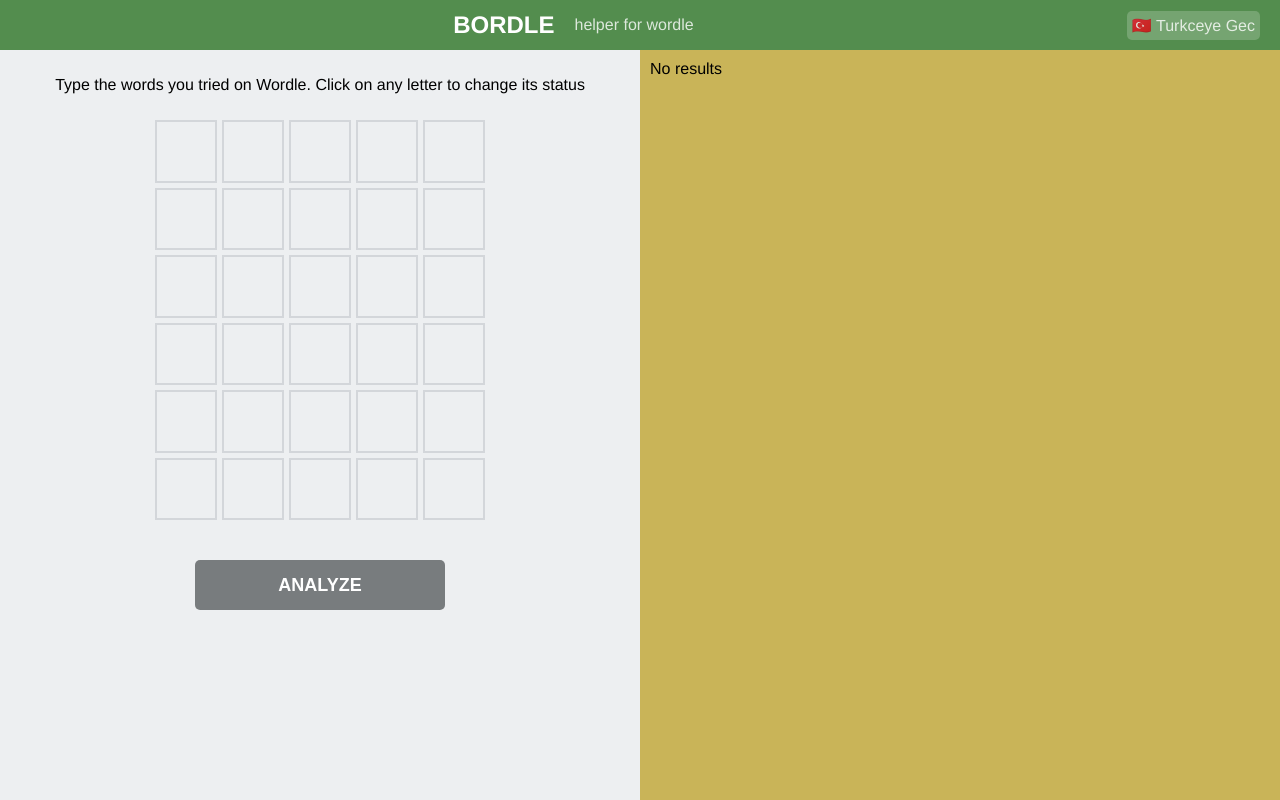
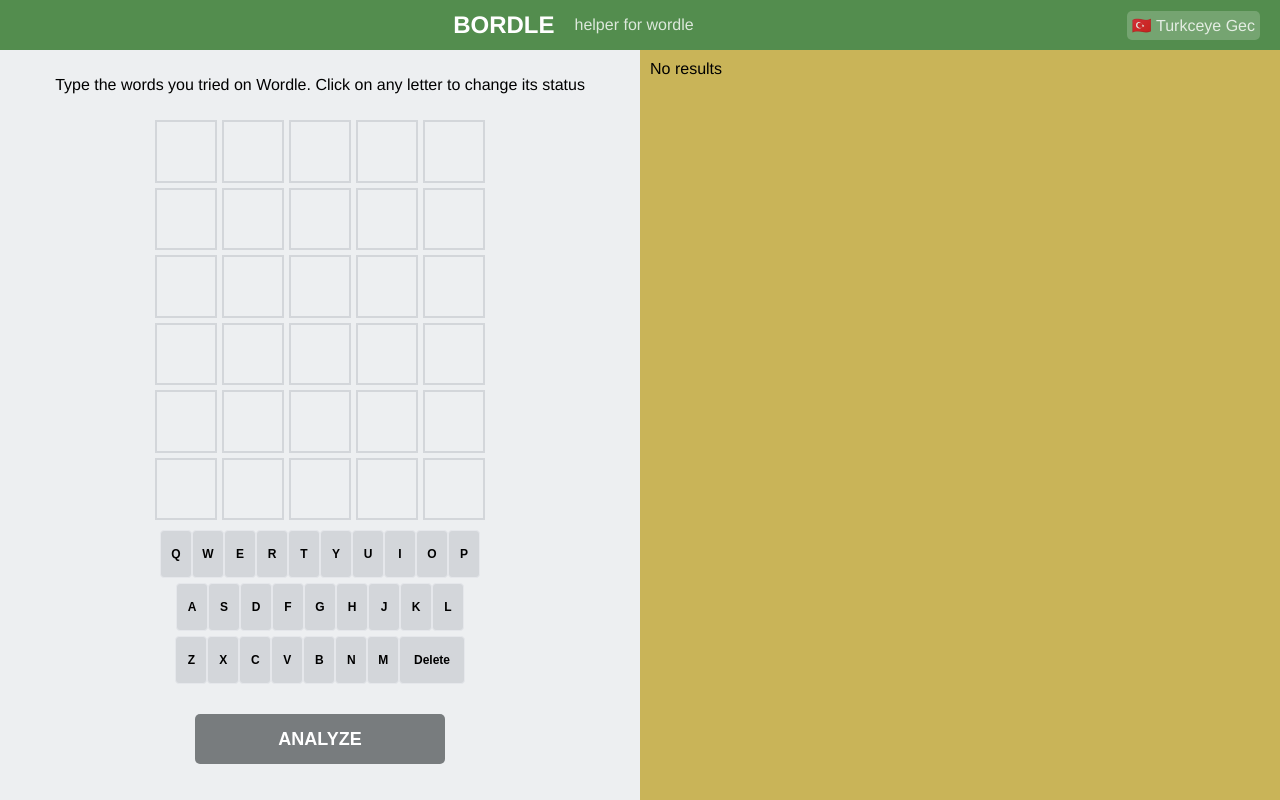
Before and after one commit to alioguzhan/bordle, a React (Create React App) app: page / in a window 1280 px wide. Built offline with nearby package versions, Linux system fonts and the light colour scheme.

Commit message:
add keyboard

```diff
--- a/src/App.scss
+++ b/src/App.scss
@@ -305,3 +305,16 @@
     transform: rotateX(0);
   }
 }
+
+.key {
+  --tw-bg-opacity: 1;
+  background-color: #d3d6da;
+  box-shadow: none;
+  outline: none;
+  border-radius: 0.25rem;
+  font-size: 0.75rem;
+  line-height: 1rem;
+  font-weight: 700;
+  border: 1px solid #e5e7eb;
+  box-sizing: border-box;
+}
--- a/src/App.tsx
+++ b/src/App.tsx
@@ -2,6 +2,7 @@
 import { ToastContainer } from "react-toastify";
 import "react-toastify/dist/ReactToastify.css";
 import "./App.scss";
+import { Keyboard } from "./Keyboard";
 import { useDict } from "./useDict";
 
 type Letter = {
@@ -64,7 +65,7 @@
   const [corrects, setCorrects] = React.useState<Letter[]>([]);
   const [wordle, setWordle] = React.useState<Wordle>(initWordle());
   const [results, setResults] = React.useState<string[]>([]);
-
+  const [row, setRow] = React.useState<number>(0);
   const [lang, setLang] = React.useState<"en" | "tr">(
     navigator.language.includes("tr") ? "tr" : "en"
   );
@@ -89,6 +90,35 @@
     );
     setCorrects(corrects);
   }, [wordle]);
+
+  const onChar = (letter: string, row: number) => {
+    const regex = /^[a-z][A-Z]*$/;
+    if (!regex.test(letter)) return;
+    // find the first empty box
+    const empty = wordle[row].findIndex((x) => x.type === "empty");
+    if (empty === -1) return;
+    // update the wordle
+    const newWordle = [...wordle];
+    newWordle[row][empty] = {
+      letter,
+      type: "absent",
+      position: empty,
+    };
+    setWordle(newWordle);
+    // handle backspace and delete keys from wordle
+  };
+
+  function onDelete(row: number) {
+    const newWordle = [...wordle];
+    const notEmpty = newWordle[row].filter((x) => x.letter !== "");
+    newWordle[row][notEmpty.length - 1] = {
+      letter: "",
+      type: "empty",
+      position: notEmpty.length - 1,
+    };
+    setWordle(newWordle);
+  }
+
   function analyze() {
     const r = Dict.words
       .filter((w) => {
@@ -103,11 +133,14 @@
       })
       .filter((w) => {
         return presents.every((p, i) => {
-          return p.letter === w[i] && p.position !== i;
+          return w.includes(p.letter) && w[p.position] !== p.letter;
         });
       });
 
-    setResults(r);
+    //  make it uniq
+    const uniq = new Set(r);
+    const results = Array.from(uniq);
+    setResults(results.sort());
   }
 
   return (
@@ -139,37 +172,17 @@
             {wordle.map((row, i) => (
               <div
                 tabIndex={i}
+                onClick={() => {
+                  setRow(i);
+                }}
                 key={i}
                 className="row"
                 onKeyDown={(e) => {
-                  if (e.keyCode === 9 || e.code === "Backspace") {
-                    const newWordle = [...wordle];
-                    const notEmpty = newWordle[i].filter(
-                      (x) => x.letter !== ""
-                    );
-                    newWordle[i][notEmpty.length - 1] = {
-                      letter: "",
-                      type: "empty",
-                      position: notEmpty.length - 1,
-                    };
-                    setWordle(newWordle);
+                  if (e.code === "Backspace") {
+                    onDelete(i);
                   } else {
-                    // get the pressed letter
                     const letter = e.key.toLowerCase();
-                    const regex = /^[a-z][A-Z]*$/;
-                    if (!regex.test(letter)) return;
-                    // find the first empty box
-                    const empty = row.findIndex((x) => x.type === "empty");
-                    if (empty === -1) return;
-                    // update the wordle
-                    const newWordle = [...wordle];
-                    newWordle[i][empty] = {
-                      letter,
-                      type: "absent",
-                      position: empty,
-                    };
-                    setWordle(newWordle);
-                    // handle backspace and delete keys from wordle
+                    onChar(letter, i);
                   }
                 }}
               >
@@ -214,6 +227,11 @@
               </div>
             ))}
           </div>
+          <Keyboard
+            lang={lang}
+            onChar={(v) => onChar(v.toLocaleLowerCase(), row)}
+            onDelete={() => onDelete(row)}
+          />
           <div className="btn-wrapper">
             <button
               className="analyze-btn"
@@ -247,8 +265,8 @@
           </div>
           {results.length < 501 && (
             <div className="result-list">
-              {results.map((word) => (
-                <div key={word} className="result-item">
+              {results.map((word, i) => (
+                <div key={word + i} className="result-item">
                   {word}
                 </div>
               ))}
--- /dev/null
+++ b/src/Key.tsx
@@ -0,0 +1,27 @@
+import { ReactNode } from "react";
+
+type Props = {
+  children?: ReactNode;
+  value: string;
+  width?: number;
+  onClick: (value: string) => void;
+  isRevealing?: boolean;
+};
+
+export const Key = ({ children, width = 32, value, onClick }: Props) => {
+  const styles = {
+    width: `${width}px`,
+    height: "48px",
+  };
+
+  const handleClick: React.MouseEventHandler<HTMLButtonElement> = (event) => {
+    onClick(value);
+    event.currentTarget.blur();
+  };
+
+  return (
+    <button style={styles} className={"key"} onClick={handleClick}>
+      {children || value}
+    </button>
+  );
+};
--- /dev/null
+++ b/src/Keyboard.tsx
@@ -0,0 +1,83 @@
+import { Key } from "./Key";
+
+type Props = {
+  onChar: (value: string) => void;
+  onDelete: () => void;
+  isRevealing?: boolean;
+  lang: "tr" | "en";
+};
+
+export const Keyboard = ({ lang, onChar, onDelete, isRevealing }: Props) => {
+  const onClick = (value: string) => {
+    if (value === "DELETE") {
+      onDelete();
+    } else {
+      onChar(value);
+    }
+  };
+
+  const DELETE_TEXT = lang === "tr" ? "Sil" : "Delete";
+
+  return (
+    <div
+      style={{}}
+      onKeyDown={(e) => {
+        if (e.code === "Backspace") {
+          onDelete();
+        } else {
+          const key = e.key.toUpperCase();
+          if (key.length === 1 && key >= "A" && key <= "Z") {
+            onChar(key);
+          }
+        }
+      }}
+    >
+      <div
+        style={{ display: "flex", justifyContent: "center", marginBottom: 5 }}
+      >
+        {(lang === "tr"
+          ? ["E", "R", "T", "Y", "U", "I", "O", "P", "Ğ", "Ü"]
+          : ["Q", "W", "E", "R", "T", "Y", "U", "I", "O", "P"]
+        ).map((key) => (
+          <Key
+            value={key}
+            key={key}
+            onClick={onClick}
+            isRevealing={isRevealing}
+          />
+        ))}
+      </div>
+      <div
+        style={{ display: "flex", justifyContent: "center", marginBottom: 5 }}
+      >
+        {(lang === "tr"
+          ? ["A", "S", "D", "F", "G", "H", "J", "K", "L", "Ş", "İ"]
+          : ["A", "S", "D", "F", "G", "H", "J", "K", "L"]
+        ).map((key) => (
+          <Key
+            value={key}
+            key={key}
+            onClick={onClick}
+            isRevealing={isRevealing}
+          />
+        ))}
+      </div>
+      <div style={{ display: "flex", justifyContent: "center" }}>
+        {(lang === "tr"
+          ? ["Z", "C", "V", "B", "N", "M", "Ö", "Ç"]
+          : ["Z", "X", "C", "V", "B", "N", "M"]
+        ).map((key) => (
+          <Key
+            value={key}
+            key={key}
+            onClick={onClick}
+            isRevealing={isRevealing}
+          />
+        ))}
+        <Key width={65.4} value="DELETE" onClick={onClick}>
+          {DELETE_TEXT}
+        </Key>
+      </div>
+    </div>
+  );
+};
```
